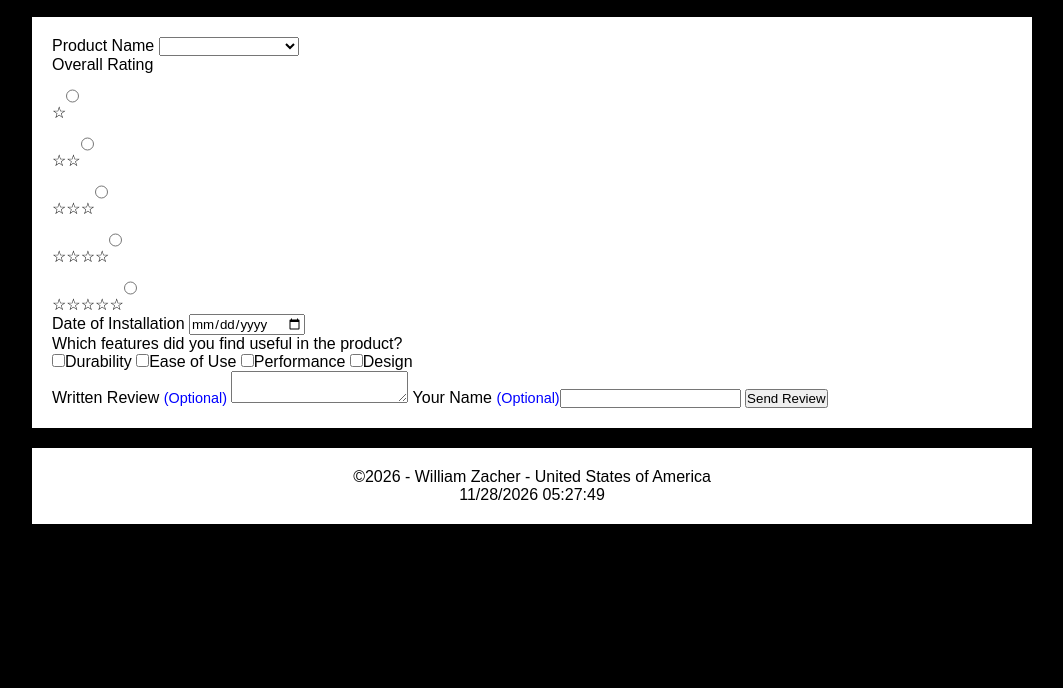
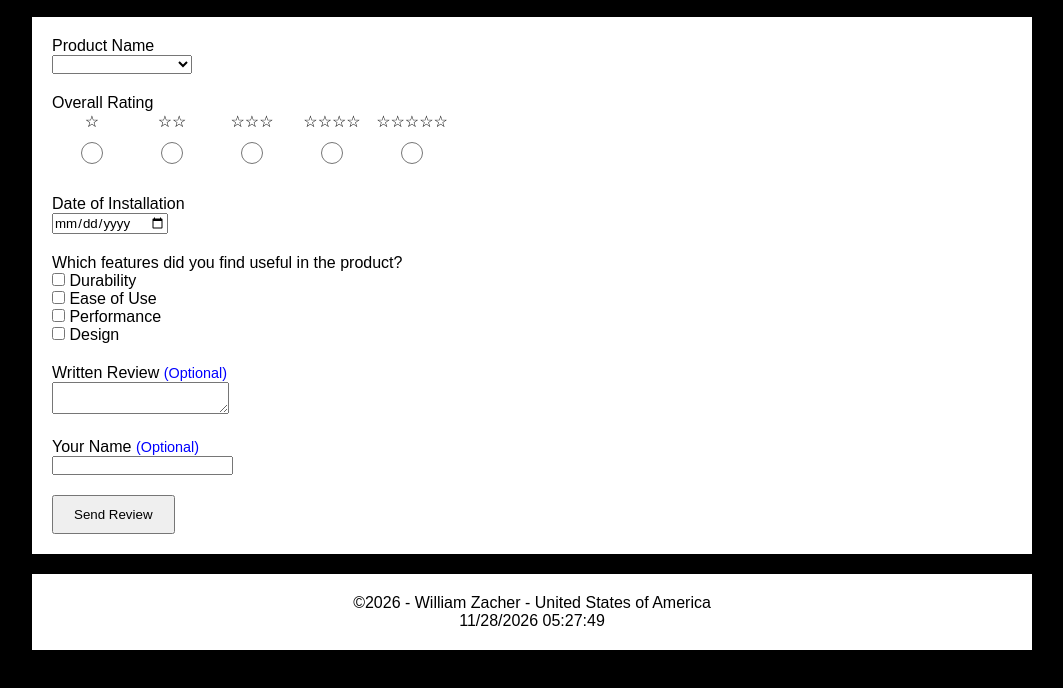
Before and after one commit to starcore2/wdd131, a plain HTML site: page form.html in a window 1280 px wide. Shown: the part 80-768 px from the top of the page, without its empty margins (108-1171 px from the left). Drawn offline with Linux system fonts and the light colour scheme.

Commit message:
first set of changes

```diff
--- a/form.html
+++ b/form.html
@@ -18,32 +18,53 @@
     </header>
     <main>
         <form action="review.html" method="get">
-            <label>
-                Product Name
+            <div>
+
+                <label for="product-name">
+                    Product Name
+                </label>
                 <select name="product-name" id="product-name" required>
                     <option value="" disabled>Choose a Product...</option>
                 </select>
-            </label>
-            <p>Overall Rating</p>
-            <div id="star-box">
-                <label>☆<input type="radio" name="rating" value="one-star" id="one-star" required></label>
-                <label>☆☆<input type="radio" name="rating" value="two-star" id="two-star" required></label>
-                <label>☆☆☆<input type="radio" name="rating" value="three-star" id="three-star" required></label>
-                <label>☆☆☆☆<input type="radio" name="rating" value="four-star" id="four-star" required></label>
-                <label>☆☆☆☆☆<input type="radio" name="rating" value="five-star" id="five-star" required></label>
             </div>
-            <label>Date of Installation <input type="date" required id="date-install"></label>
             <div>
+
+                <p>Overall Rating</p>
+                <div id="star-box">
+                    <label for="one-star">☆</label>
+                    <label for="two-star">☆☆</label>
+                    <label for="three-star">☆☆☆</label>
+                    <label for="four-star">☆☆☆☆</label>
+                    <label for="five-star">☆☆☆☆☆</label>
+                    <input type="radio" name="rating" value="one-star" id="one-star" required>
+                    <input type="radio" name="rating" value="two-star" id="two-star" required>
+                    <input type="radio" name="rating" value="three-star" id="three-star" required>
+                    <input type="radio" name="rating" value="four-star" id="four-star" required>
+                    <input type="radio" name="rating" value="five-star" id="five-star" required>
+                </div>
+            </div>
+            <div>
+                <label for="date-install">Date of Installation </label>
+                <input type="date" required id="date-install">
+            </div>
+            <div id="feature-box">
                 <p>Which features did you find useful in the product?</p>
-                <label><input type="checkbox" name="Durability" value="useful-features">Durability</label>
-                <label><input type="checkbox" name="Ease of Use" value="useful-features">Ease of Use</label>
-                <label><input type="checkbox" name="Performance" value="useful-features">Performance</label>
-                <label><input type="checkbox" name="Design" value="useful-features">Design</label>
+                <label><input type="checkbox" name="Durability" value="useful-features"> Durability</label>
+                <label><input type="checkbox" name="Ease of Use" value="useful-features"> Ease of Use</label>
+                <label><input type="checkbox" name="Performance" value="useful-features"> Performance</label>
+                <label><input type="checkbox" name="Design" value="useful-features"> Design</label>
             </div>
-            <label>Written Review <span class="optional">(Optional)</span>
-                <textarea id="written-review" name="written-review"></textarea></label>
-            <label>Your Name <span class="optional">(Optional)</span><input type="text" name="name-gift"
-                    id="name-gift"></label>
+            <div>
+
+                <label for="written-review">Written Review <span class="optional">(Optional)</span>
+                </label>
+                <textarea id="written-review" name="written-review"></textarea>
+            </div>
+            <div>
+                <label for="name-gift">Your Name <span class="optional">(Optional)</span>
+                </label>
+                <input type="text" name="name-gift" id="name-gift">
+            </div>
             <input type="submit" value="Send Review">
         </form>
     </main>
--- a/styles/form.css
+++ b/styles/form.css
@@ -45,7 +45,33 @@ main {
     font-size: .9rem;
 }
 
+
+div {
+    margin-bottom: 20px;
+}
+
 #star-box {
     display: grid;
+    grid-template-columns: 1fr 1fr 1fr 1fr 1fr;
+    text-align: center;
+    max-width: 400px;
+}
 
+label {
+    display: block;
 }
+
+input[type="radio"] {
+    min-width: 44px;
+    justify-self: center;
+}
+
+@media screen and (min-width: 800px) {
+    input[type="radio"] {
+        min-width: 22px;
+    }
+}
+
+input[type='submit'] {
+    padding: 10px 20px;
+}
```
